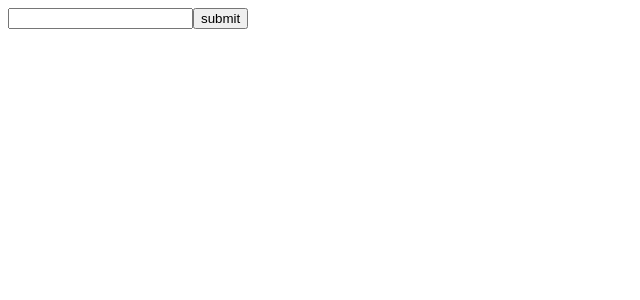
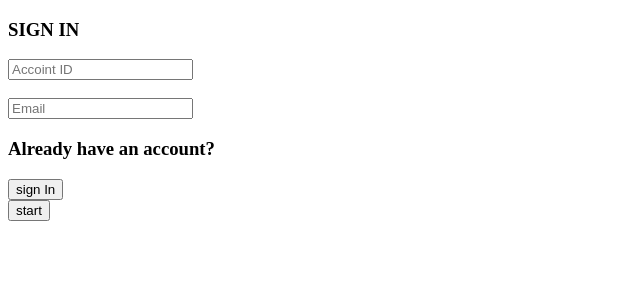
Before and after one commit to Marina8989/ReactInt, a React (Create React App) app: page / in a window 1280 px wide. Shown: the top 300 px of the page, without its empty margins (0-640 px from the left). Built offline with nearby package versions, Linux system fonts and the light colour scheme.

Commit message:
react int

```diff
--- a/src/App.js
+++ b/src/App.js
@@ -2,37 +2,53 @@ import React, {useState} from 'react';
 import './App.css';
 
 const App = () =>  {
-  const [value, setValue] = useState('')
-  const [success, setSuccess] = useState(false);
-  const [fail, setFail] = useState(false);
+  const [isSignUp, setIsSignUp] = useState(false);
 
-  const handleChange = (e) => {
-     setValue(e.target.value)
-  }
+  const handleSignUp = () => {
+   setIsSignUp(!isSignUp)
+ }
 
-  const checkForPalindrom = (val) => {
-    console.log(val)
-    if(value.split('').reverse().join('') === val){
-      console.log(true)
-      setFail(false)
-      setSuccess(true)
-      setValue('')
-    }else {
-      setFail(true)
-      setSuccess(false)
-      setValue('')
-    }
+ const returnOption = () => {
+   if(isSignUp) {
+     return (
+       <>
+        <h3>SIGN UP</h3>
+        <form>
+         <input type="text" placeholder="First Name" /><br /><br />
+         <input type="text" placeholder="Second Name" /><br /><br />
+         <input type="email" placeholder="Email" />
+       </form>
+       <div>
+        <h3>Don't have an account?</h3>
+        <button onClick={handleSignUp}>sign up</button><br />
+       </div>
+       </>
+     )
+   }
+   if(!isSignUp){
+     return (
+       <>
+        <h3>SIGN IN</h3>
+        <form>
+         <input type="text" placeholder="Accoint ID" /><br /><br />
+         <input type="email" placeholder="Email" />
+       </form>
+       <div>
+        <h3>Already have an account?</h3>
+        <button onClick={handleSignUp}>sign In</button><br />
+       </div>
+       </>
+     )
+   }
+ }
 
-  }
+
   return (
     <>
-     <div>
-       <input type="text" value={value} onChange={handleChange}/>
-       <button onClick={(e) => checkForPalindrom(value)}>submit</button>
-     </div>
-     {value}
-      {success && <h3>Yes, it is palindrom</h3> }
-      {fail && <h3>No, it is not a palindrom</h3>}
+       {returnOption()}
+      <div>
+        <button onClick={handleSignUp}>start</button>
+      </div>
     </>
   );
 }
```
